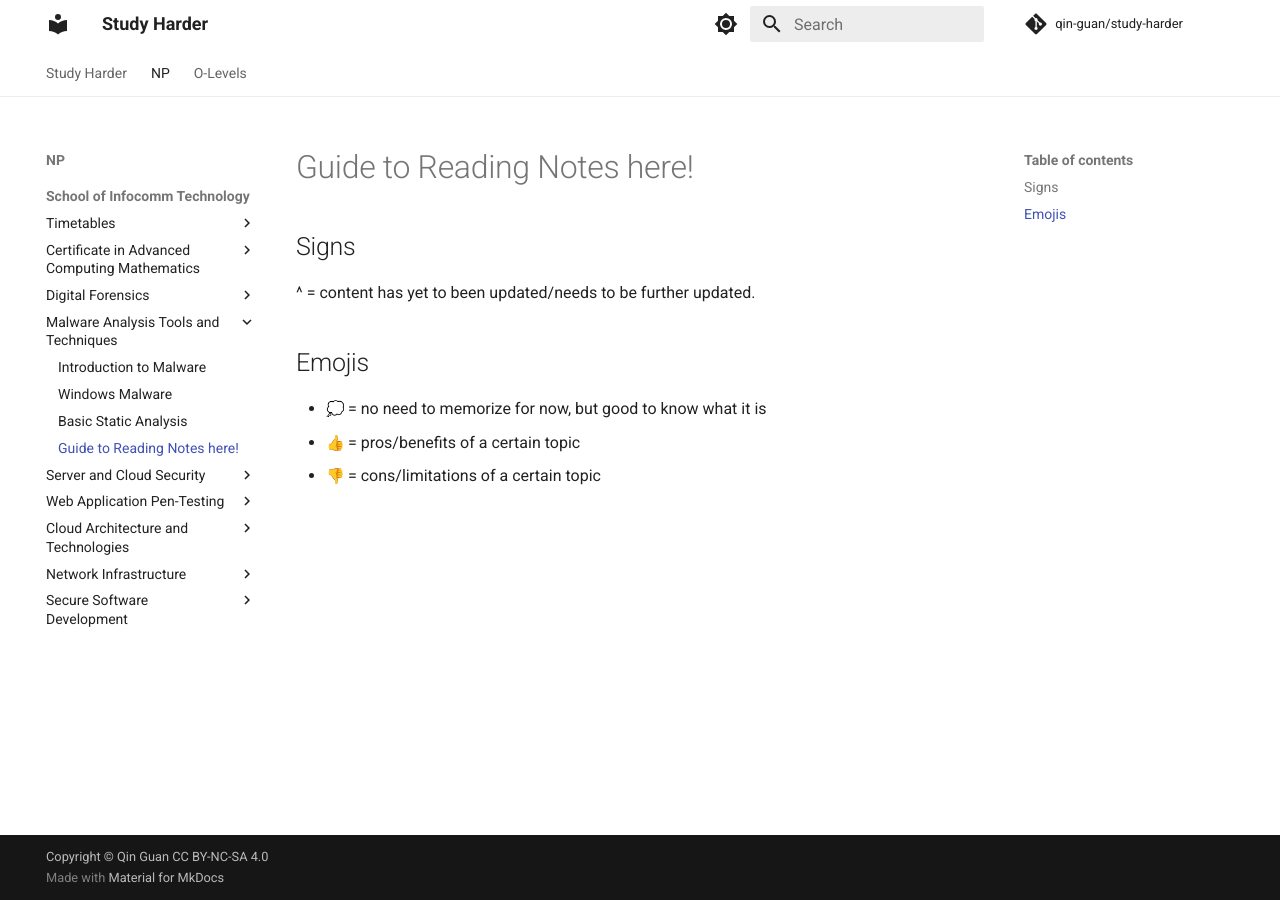
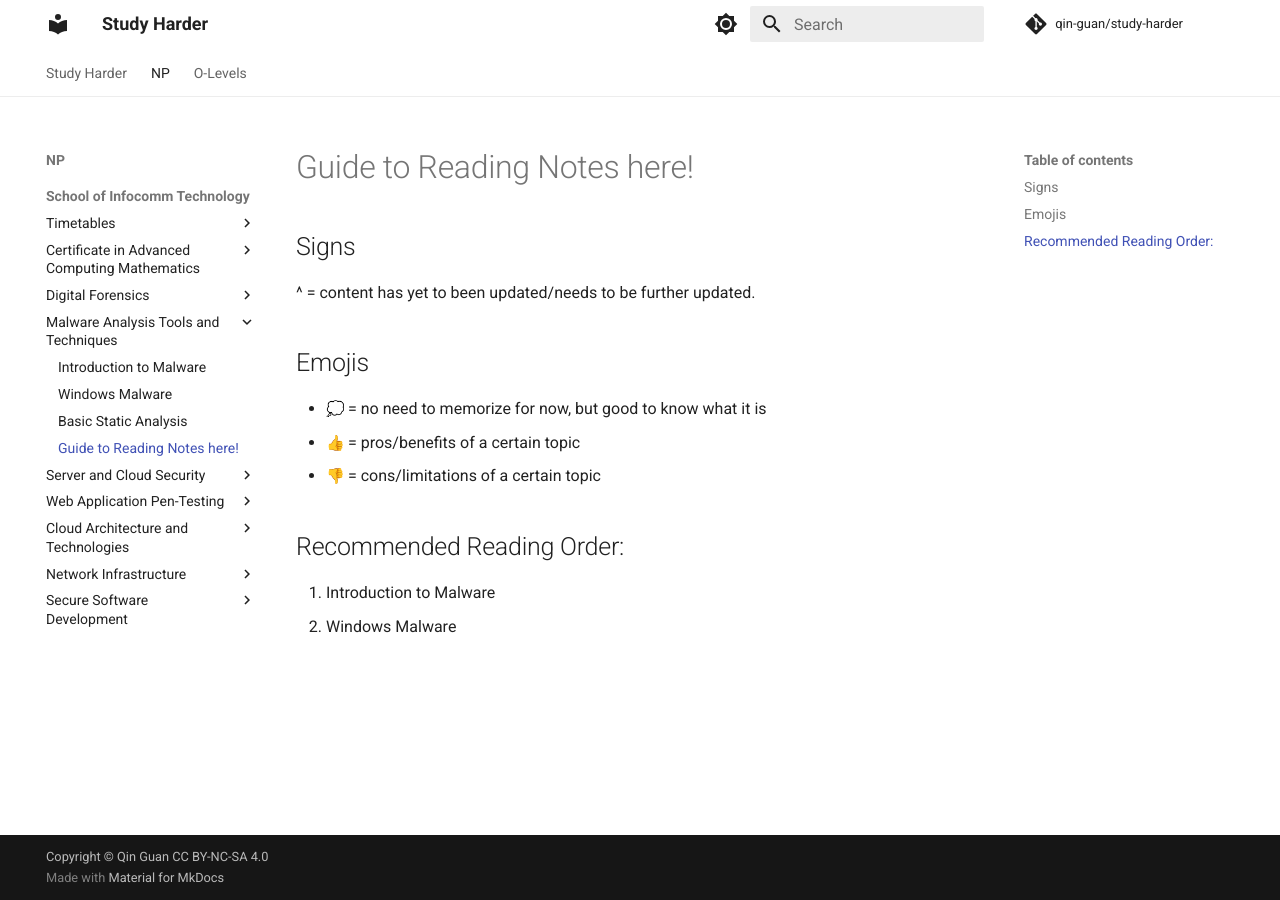
Before and after one commit to qin-guan/study-harder, an MkDocs documentation site: the page built from docs/np/ict/matt/guide-to-matt-notes.md, in a window 1280 px wide. Built offline with MkDocs 1.6.1 and Material for MkDocs 9.7.7, drawn with Linux system fonts in a browser that asks for light colours; emoji names are drawn with the system emoji font; comment, search, counter and statistics services are not loaded.

Commit message:
added : recc reading order

```diff
--- a/docs/np/ict/matt/guide-to-matt-notes.md
+++ b/docs/np/ict/matt/guide-to-matt-notes.md
@@ -8,3 +8,7 @@
 - :thought_balloon: = no need to memorize for now, but good to know what it is
 - :thumbsup: = pros/benefits of a certain topic
 - :thumbsdown: = cons/limitations of a certain topic
+
+## Recommended Reading Order:
+1.  Introduction to Malware
+2.  Windows Malware
```
